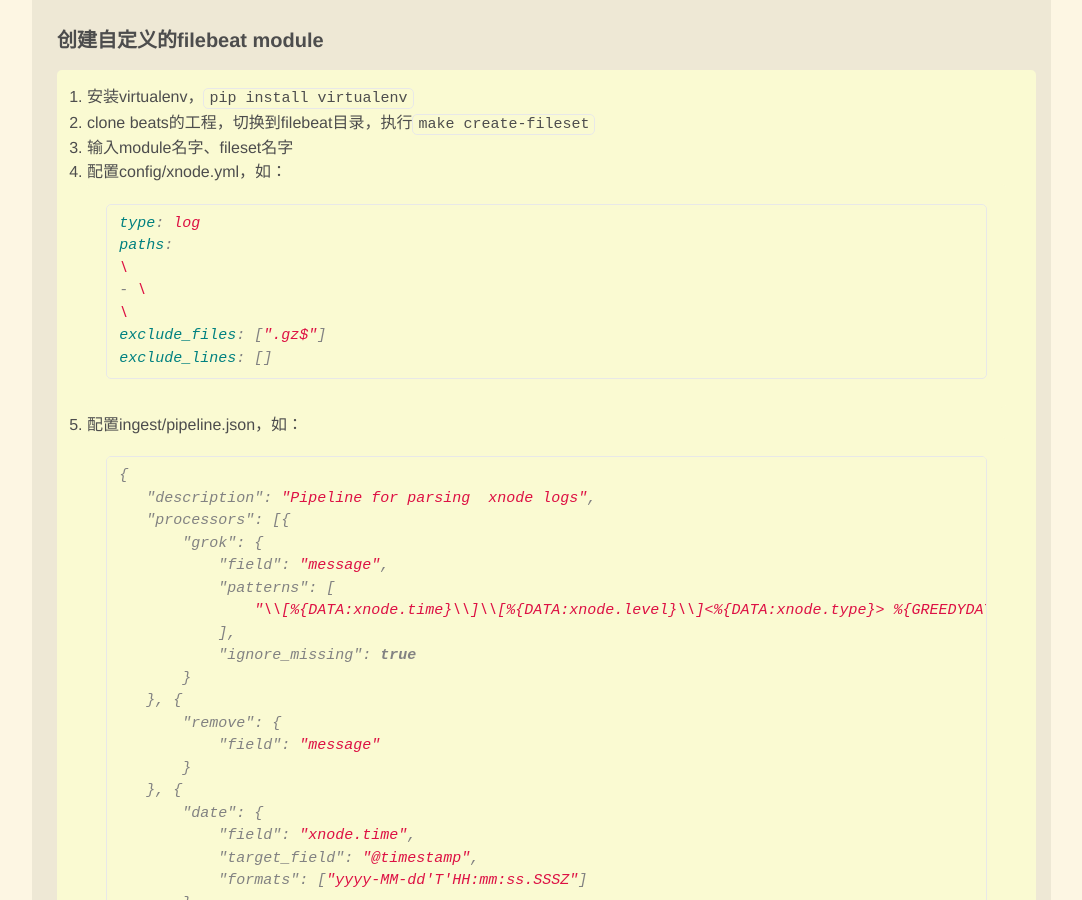
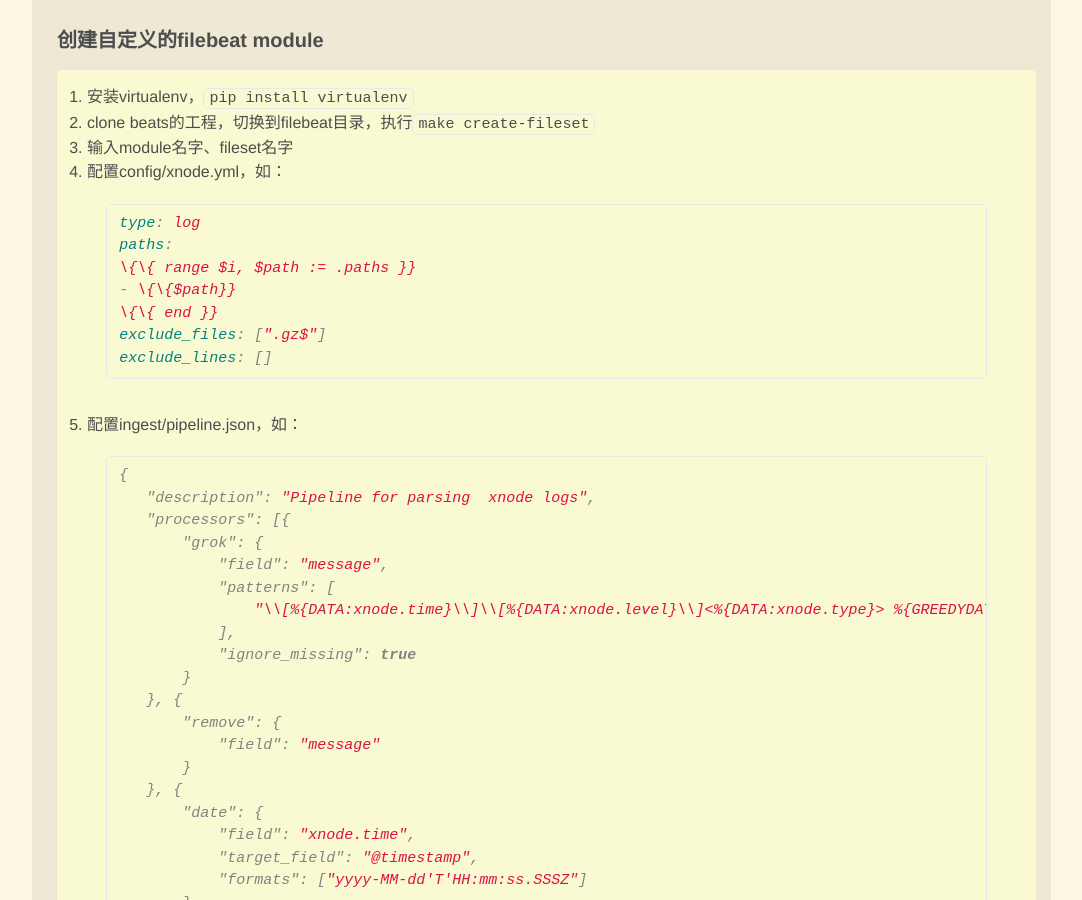
Before and after one commit to feiyuw/feiyuw.github.io, a Jekyll site: the page built from _posts/2018-06-05-elk-notes.md, in a window 1280 px wide and 900 px high, scrolled down 3286 px. Shown: the whole window, without its empty margins (91-1173 px from the left). Built offline with Jekyll 4.4.1, drawn with Linux system fonts in a browser that asks for light colours; nearby versions of some CDN libraries; comment, search, counter and statistics services are not loaded.

Commit message:
fix doc missing

````diff
--- a/_posts/2018-06-05-elk-notes.md
+++ b/_posts/2018-06-05-elk-notes.md
@@ -133,9 +133,9 @@ output.elasticsearch:
 >```yaml
 >type: log
 >paths:
->\{{ range $i, $path := .paths }}
-> - \{{$path}}
->\{{ end }}
+>\{\{ range $i, $path := .paths }}
+> - \{\{$path}}
+>\{\{ end }}
 >exclude_files: [".gz$"]
 >exclude_lines: []
 >```
````
